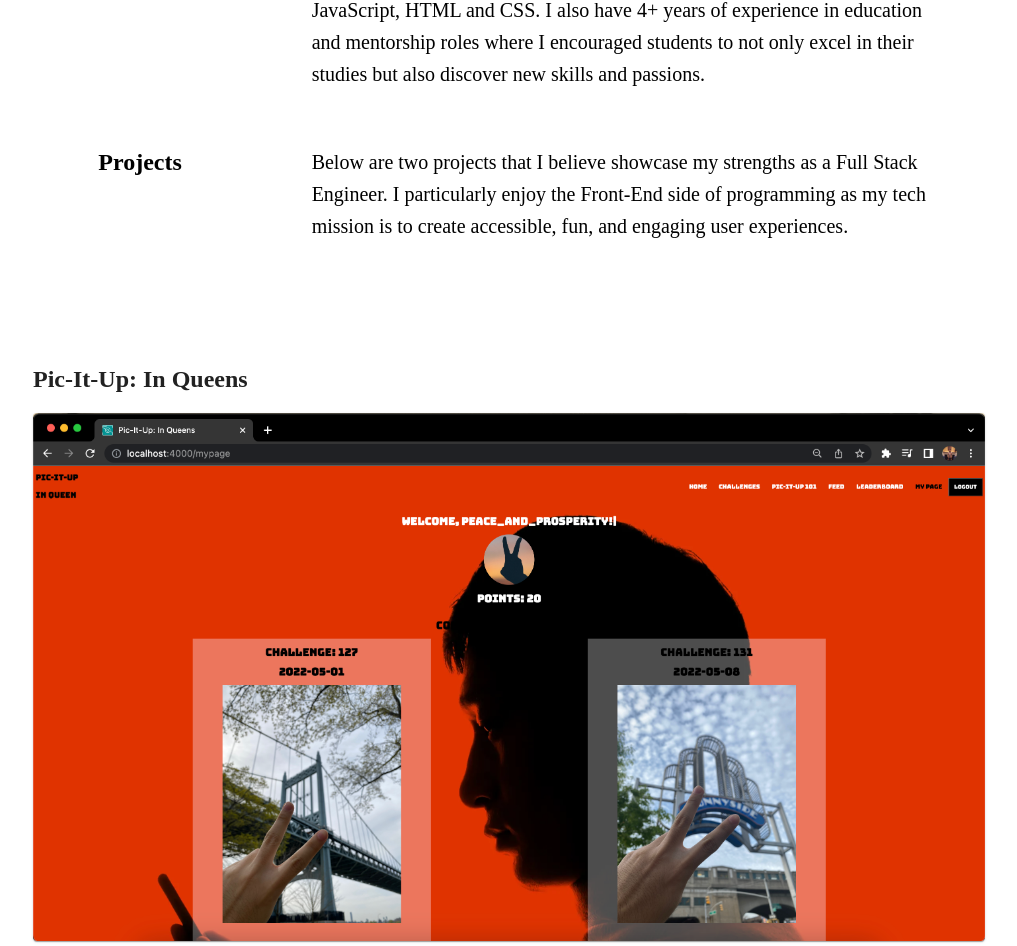
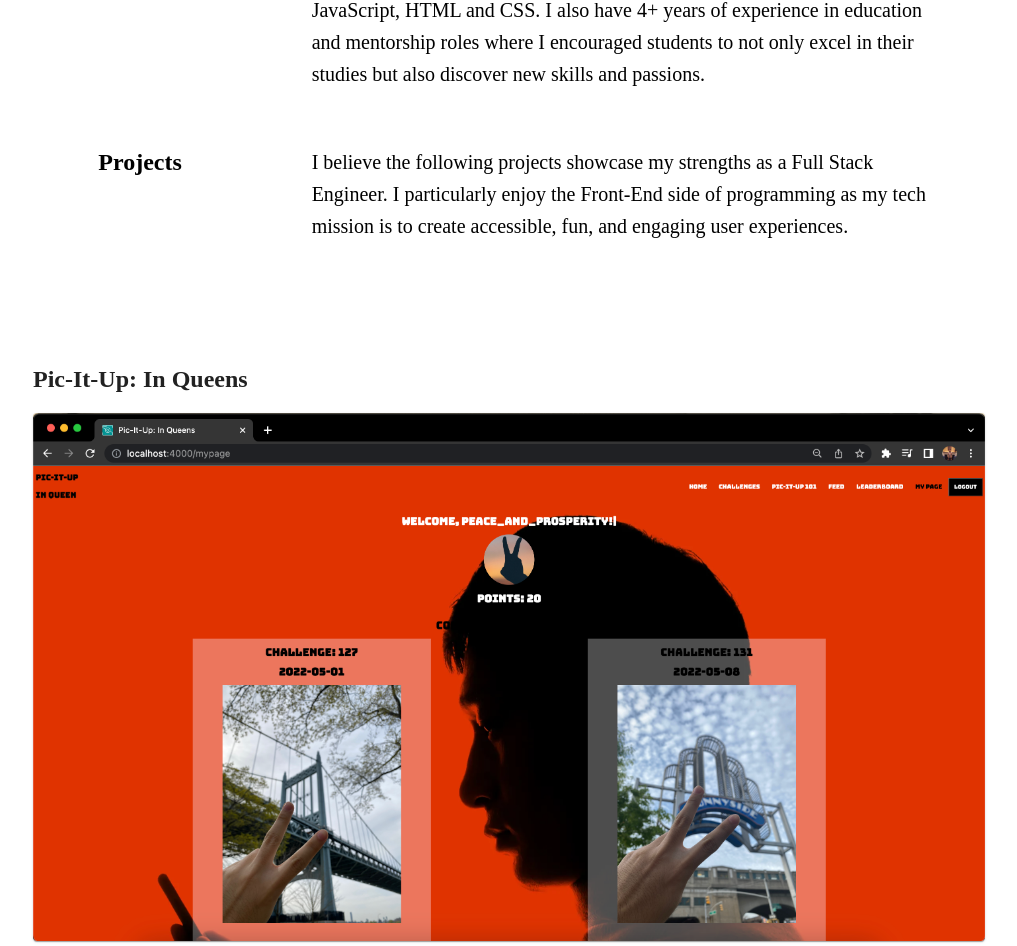
Before and after one commit to gitMiguel27/portfolio, a React (Create React App) app: page / in a window 1280 px wide. Shown: the part 1171-2117 px from the top of the page, without its empty margins (131-1148 px from the left). Built offline with nearby package versions, Linux system fonts and the light colour scheme; the HTML template or start-up script is replaced by a standard one.

Commit message:
updated projects paragraph

```diff
--- a/src/Components/Home.js
+++ b/src/Components/Home.js
@@ -40,7 +40,7 @@ function Home() {
           </Grid>
           <Grid item xs={8} sm={9} md={9}>
             <Typography variant="h6">
-              Below are two projects that I believe showcase my strengths as a Full Stack Engineer. I particularly enjoy the Front-End side of programming as my tech mission is to create accessible, fun, and engaging user experiences.
+              I believe the following projects showcase my strengths as a Full Stack Engineer. I particularly enjoy the Front-End side of programming as my tech mission is to create accessible, fun, and engaging user experiences.
             </Typography>
           </Grid>
         </Grid>
```
